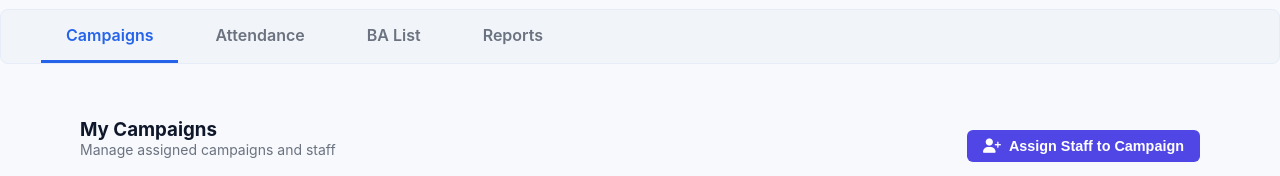
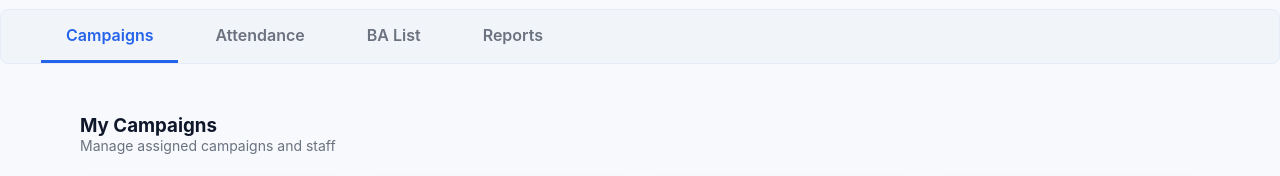
Before and after one commit to tithyarita/Activation-Management-System, a plain HTML site: page html/leader.html in a window 1280 px wide. Shown: the part 98-274 px from the top of the page. Drawn offline with Linux system fonts and the light colour scheme; no server answers.

Commit message:
new-commit

```diff
--- a/html/leader.html
+++ b/html/leader.html
@@ -78,9 +78,9 @@
                     <p class="subtitle">Manage assigned campaigns and staff</p>
                 </div>
                 <div class="header-buttons">
-                    <button class="btn-secondary" id="assignStaffBtn">
+                    <!-- <button class="btn-secondary" id="assignStaffBtn">
                         <i class="fa-solid fa-user-plus"></i> Assign Staff to Campaign
-                    </button>
+                    </button> -->
                     <div id="assignStaffModal" class="modal">
                         <div class="modal-content">
                             <span class="close">&times;</span>
```
